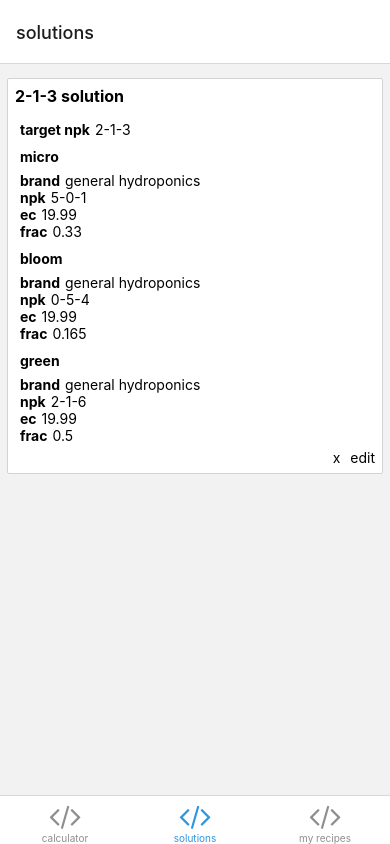
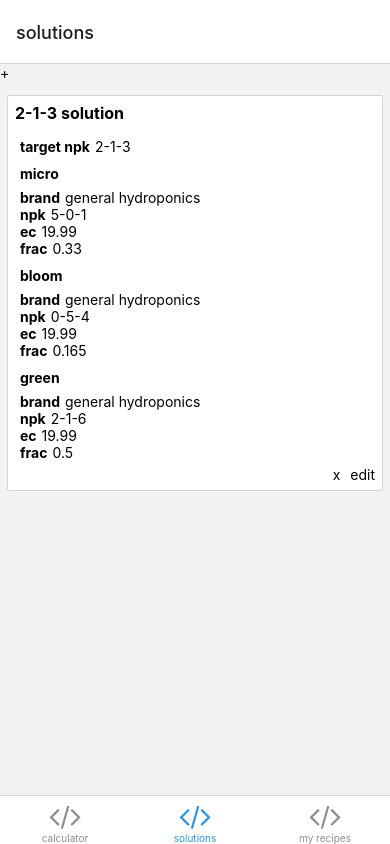
Before and after one commit to niole/hydrocalc-mobile, a React Native app: screen /Solutions in a window 390 px wide. Built offline with nearby package versions, Linux system fonts and the light colour scheme; what expo-linking would draw is missing.

Commit message:
Can add new solutions

```diff
--- a/globalState/stateModificationHelpers.ts
+++ b/globalState/stateModificationHelpers.ts
@@ -1,6 +1,6 @@
 import { SetSolutions, Solution, SetRecipes, Recipe } from '.';
 
-function addSolution(setter: SetSolutions, solutions: Solution[], solution: Solution): void {
+export function addSolution(setter: SetSolutions, solutions: Solution[], solution: Solution): void {
   const dupSolutions = solutions.find(s => s.id === solution.id);
   if (!!dupSolutions) {
     throw new Error("This solution's id is already taken.");
--- a/screens/Screen.tsx
+++ b/screens/Screen.tsx
@@ -1,15 +1,19 @@
 import * as React from 'react';
-import { View } from 'react-native';
+import { StyleSheet, View } from 'react-native';
 
 type Props = {
   title: string;
-  children: React.ReactElement;
+  children: React.ReactNode;
 };
 
 export function Screen({ title, children }: Props) {
   return (
-    <View>
+    <View style={styles.container}>
       {children}
     </View>
   );
 }
+
+const styles = StyleSheet.create({
+  container: { flex: 1 }
+});
--- a/screens/Solutions.tsx
+++ b/screens/Solutions.tsx
@@ -1,10 +1,14 @@
 import * as React from 'react';
-import { Text, View } from 'react-native';
+import { StyleSheet, FlatList, ScrollView, Pressable, Text, View } from 'react-native';
 
-import { removeSolution, updateSolution, SetSolutions, Solution } from '../globalState';
+import { addSolution, removeSolution, updateSolution, SetSolutions, Solution } from '../globalState';
 import { SolutionCard } from '../solutions';
 import { RootTabScreenProps } from '../types';
 import { Screen } from './Screen';
+import { NewSolution } from '../solutions/types';
+
+const getId = () => `${Math.random()}`;
+const createDefaultSolution = () => ({ id: getId(), name: 'untitled', inputs: [], targetNpk: { n:0, p:0, k:0 }});
 
 type Props = {
   solutions: Solution[];
@@ -14,19 +18,32 @@ type Props = {
 export default function Solutions({ setSolutions, solutions }: RootTabScreenProps<'Solutions'> & Props) {
   return (
     <Screen title="solutions">
-      <View>
-        {solutions.map(s => (
-          <SolutionCard
-            onChange={updateSolution(setSolutions, solutions)}
-            onRemove={handeRemoveSolution(setSolutions, solutions, s)}
-            key={s.id}
-            solution={s}
-            />
-        ))}
+      <Pressable onPress={() => addSolution(setSolutions, solutions, createDefaultSolution())}>
+        <Text>
+          +
+        </Text>
+      </Pressable>
+      <View style={styles.container}>
+        <FlatList
+          data={solutions}
+          renderItem={({ item }) => (
+            <SolutionCard
+              onChange={updateSolution(setSolutions, solutions)}
+              onRemove={handeRemoveSolution(setSolutions, solutions, item)}
+              key={item.id}
+              solution={item}
+              />
+          )
+        }
+        />
       </View>
     </Screen>
   );
 }
+
+const styles = StyleSheet.create({
+  container: { flex: 1 }
+});
 
 const handeRemoveSolution = (
   setSolutions: SetSolutions,
--- a/solutions/SolutionCard.tsx
+++ b/solutions/SolutionCard.tsx
@@ -4,20 +4,14 @@ import { Section, NpkLabel, LabelValue, Card } from '../components';
 import { EditableInputCard } from './EditableInputCard';
 import { getInputFraction } from '../recipe/inputCalculator';
 
-type NewSolution = {
-  name?: string;
-  inputs?: FractionalInput[];
-  targetNpk?: NPK;
-};
-
 type Props = {
-  solution?: Solution;
+  solution: Solution;
   onChange: (solution: Solution) => void;
   onRemove: (solution?: Solution) => void;
 };
 
 export const SolutionCard: React.FC<Props> = ({ solution, onChange, onRemove }) => {
-  const [newSolution, setNewSolution] = React.useState<NewSolution>(solution || {});
+  const [newSolution, setNewSolution] = React.useState<Solution>(solution);
   const [editing, setEditing] = React.useState<boolean>(false);
 
   const handleEdit = () => {
@@ -28,7 +22,7 @@ export const SolutionCard: React.FC<Props> = ({ solution, onChange, onRemove })
         console.info('Submitted updated solution');
       } else {
         // reset old solution
-        setNewSolution(solution || {});
+        setNewSolution(solution);
         console.info('Solution was incomplete. Not submitting updated solution');
       }
     }
@@ -76,7 +70,7 @@ export const SolutionCard: React.FC<Props> = ({ solution, onChange, onRemove })
 };
 
 const handleUpdateSolutionInput =
-  (setNewSolution: (s: NewSolution) => void, solution: NewSolution) =>
+  (setNewSolution: (s: Solution) => void, solution: Solution) =>
 (solutionInput: SolutionInput) => {
       const inputs = solution.inputs || [];
       const foundInputIndex = inputs.findIndex(i => i.solution.id === solutionInput.id);
```
